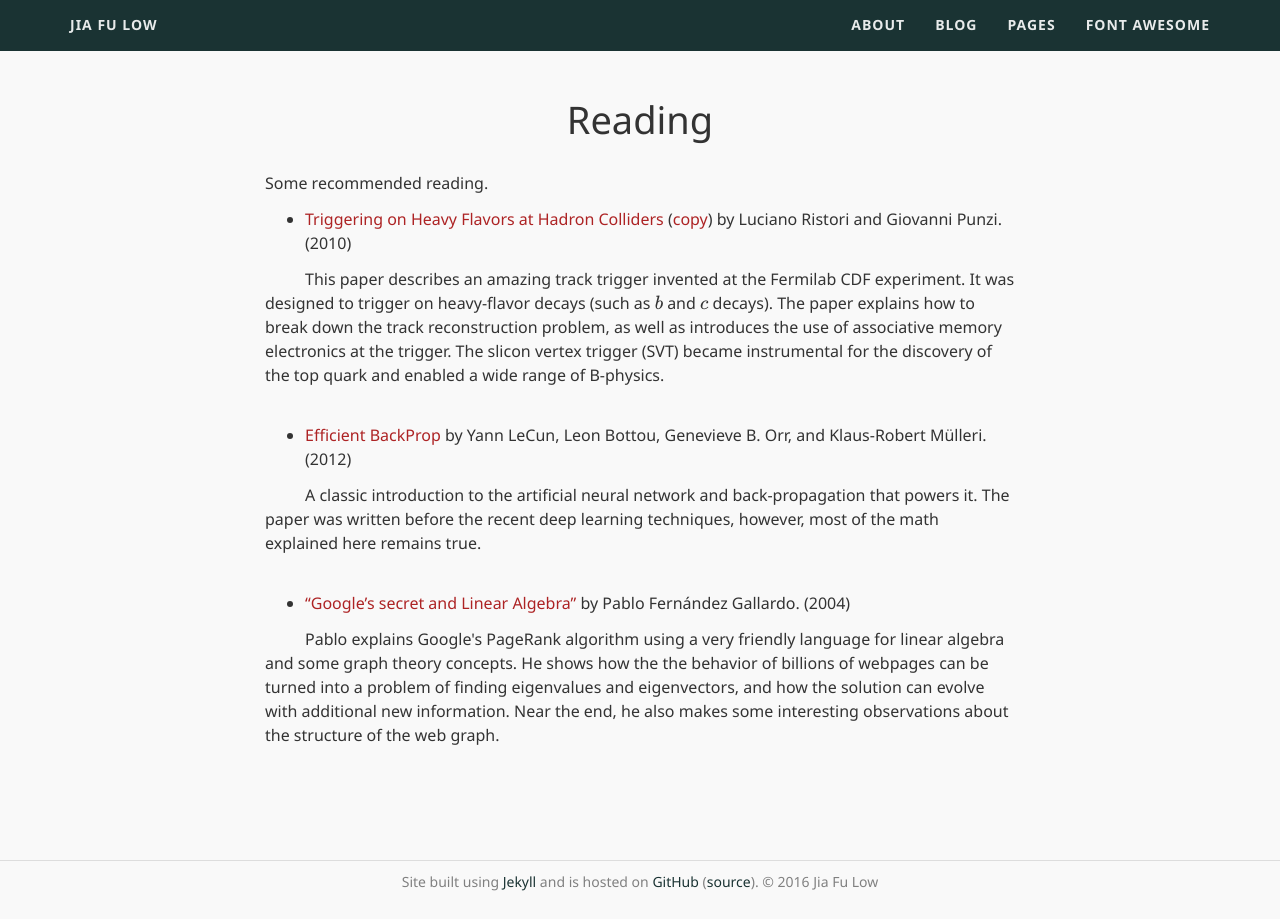
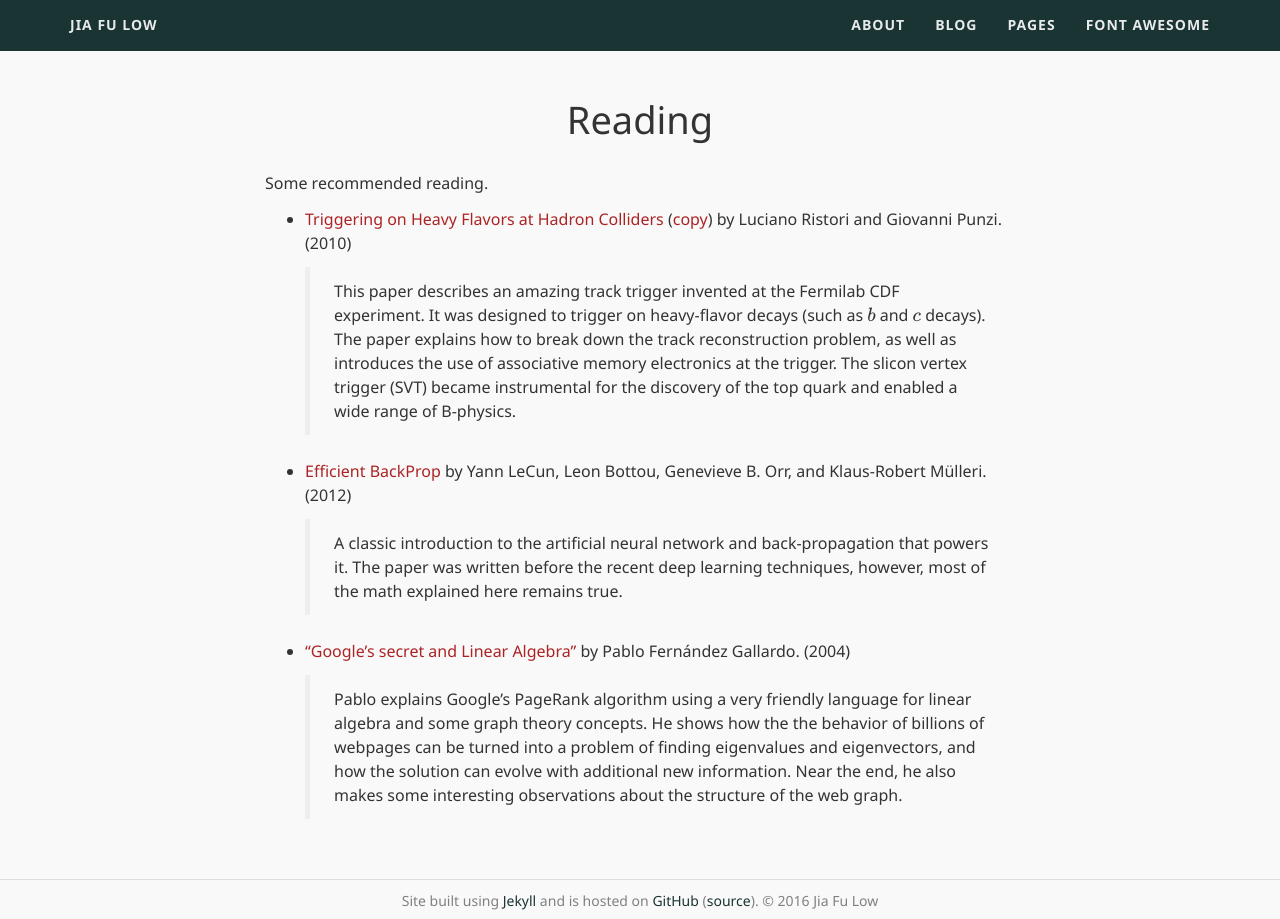
Before and after one commit to jiafulow/jiafulow.github.io, a Jekyll site: the page built from _permaposts/reading.md, in a window 1280 px wide. Built offline with Jekyll 4.4.1, drawn with Linux system fonts in a browser that asks for light colours; formulas are drawn with MathJax 3.

```diff
--- a/_permaposts/reading.md
+++ b/_permaposts/reading.md
@@ -8,22 +8,12 @@ Some recommended reading.
 
 - [Triggering on Heavy Flavors at Hadron Colliders](https://doi.org/10.1146/annurev.nucl.012809.104501) (<a href="{{ "/assets/papers/annurev.nucl.012809.104501.pdf" | prepend: site.baseurl }}">copy</a>) by Luciano Ristori and Giovanni Punzi. (2010)
 
-<div class="text-indent">
-This paper describes an amazing track trigger invented at the Fermilab CDF experiment. It was designed to trigger on heavy-flavor decays (such as $b$ and $c$ decays). The paper explains how to break down the track reconstruction problem, as well as introduces the use of associative memory electronics at the trigger. The slicon vertex trigger (SVT) became instrumental for the discovery of the top quark and enabled a wide range of B-physics.
-</div>
-
-<br />
+  > This paper describes an amazing track trigger invented at the Fermilab CDF experiment. It was designed to trigger on heavy-flavor decays (such as $b$ and $c$ decays). The paper explains how to break down the track reconstruction problem, as well as introduces the use of associative memory electronics at the trigger. The slicon vertex trigger (SVT) became instrumental for the discovery of the top quark and enabled a wide range of B-physics.
 
 - [Efficient BackProp](http://yann.lecun.com/exdb/publis/pdf/lecun-98b.pdf) by Yann LeCun, Leon Bottou, Genevieve B. Orr, and Klaus-Robert M&uuml;lleri. (2012)
 
-<div class="text-indent">
-A classic introduction to the artificial neural network and back-propagation that powers it. The paper was written before the recent deep learning techniques, however, most of the math explained here remains true.
-</div>
-
-<br />
+  > A classic introduction to the artificial neural network and back-propagation that powers it. The paper was written before the recent deep learning techniques, however, most of the math explained here remains true.
 
 - ["Google's secret and Linear Algebra"](http://verso.mat.uam.es/~pablo.fernandez/ems63-pablo-fernandez_final.pdf) by Pablo Fernández Gallardo. (2004)
 
-<div class="text-indent">
-Pablo explains Google's PageRank algorithm using a very friendly language for linear algebra and some graph theory concepts. He shows how the the behavior of billions of webpages can be turned into a problem of finding eigenvalues and eigenvectors, and how the solution can evolve with additional new information. Near the end, he also makes some interesting observations about the structure of the web graph.
-</div>
+  > Pablo explains Google's PageRank algorithm using a very friendly language for linear algebra and some graph theory concepts. He shows how the the behavior of billions of webpages can be turned into a problem of finding eigenvalues and eigenvectors, and how the solution can evolve with additional new information. Near the end, he also makes some interesting observations about the structure of the web graph.
```
Also changed, not shown: _permaposts/quotes.md (+4 -0 lines), _posts/2021-04-10-rule-of-2-when-using-an-unsafe-language.md (added, +20 -0 lines), assets/images/2021-04-10-rule-of-2.png (added).
